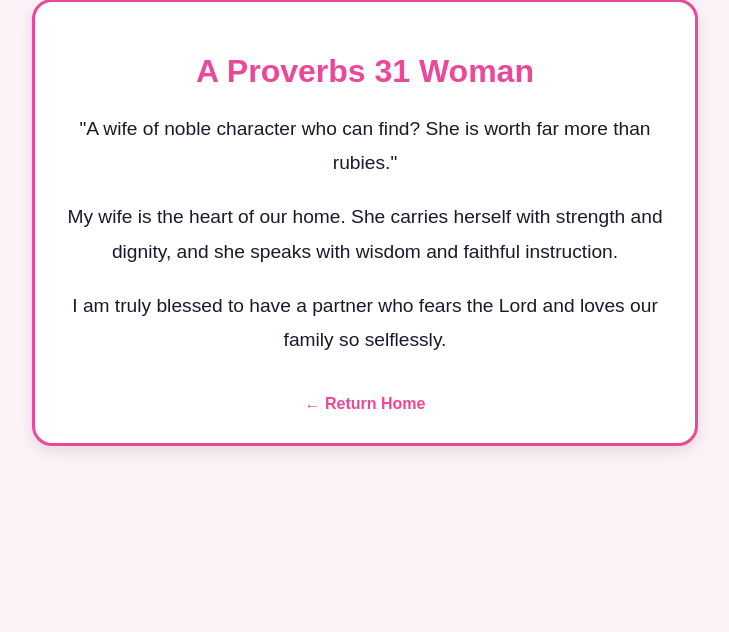
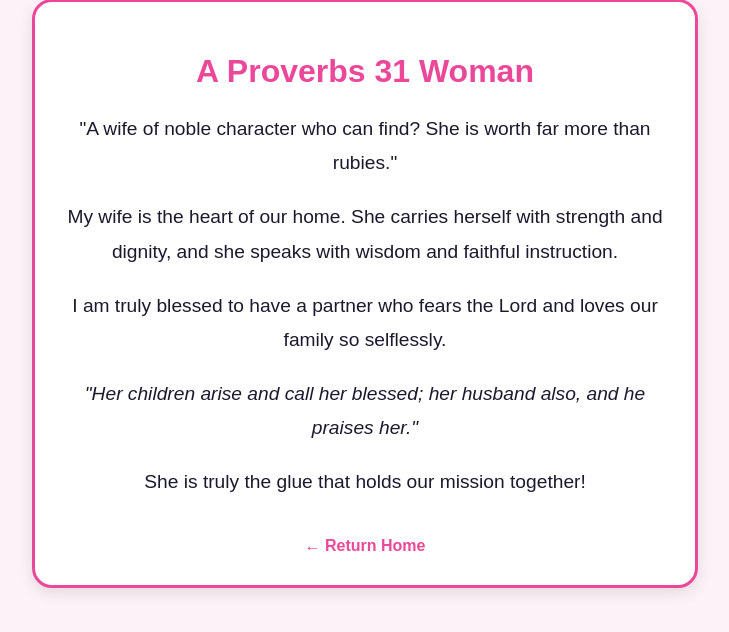
Before and after one commit to win2linny/pro-website, a Flask app: page /about-wife in a window 1280 px wide. Shown: the part 49-681 px from the top of the page, without its empty margins (275-1004 px from the left). Run offline with Flask 3, Linux system fonts and the light colour scheme.

Commit message:
Site Update

```diff
--- a/templates/about_wife.html
+++ b/templates/about_wife.html
@@ -15,6 +15,8 @@
         <p>"A wife of noble character who can find? She is worth far more than rubies."</p>
         <p>My wife is the heart of our home. She carries herself with strength and dignity, and she speaks with wisdom and faithful instruction.</p>
         <p>I am truly blessed to have a partner who fears the Lord and loves our family so selflessly.</p>
+        <p><em>"Her children arise and call her blessed; her husband also, and he praises her."</em></p>
+        <p>She is truly the glue that holds our mission together!</p>
         <br>
         <a href="/" style="color: #ec4899; text-decoration: none; font-weight: bold;">← Return Home</a>
     </div>
```
